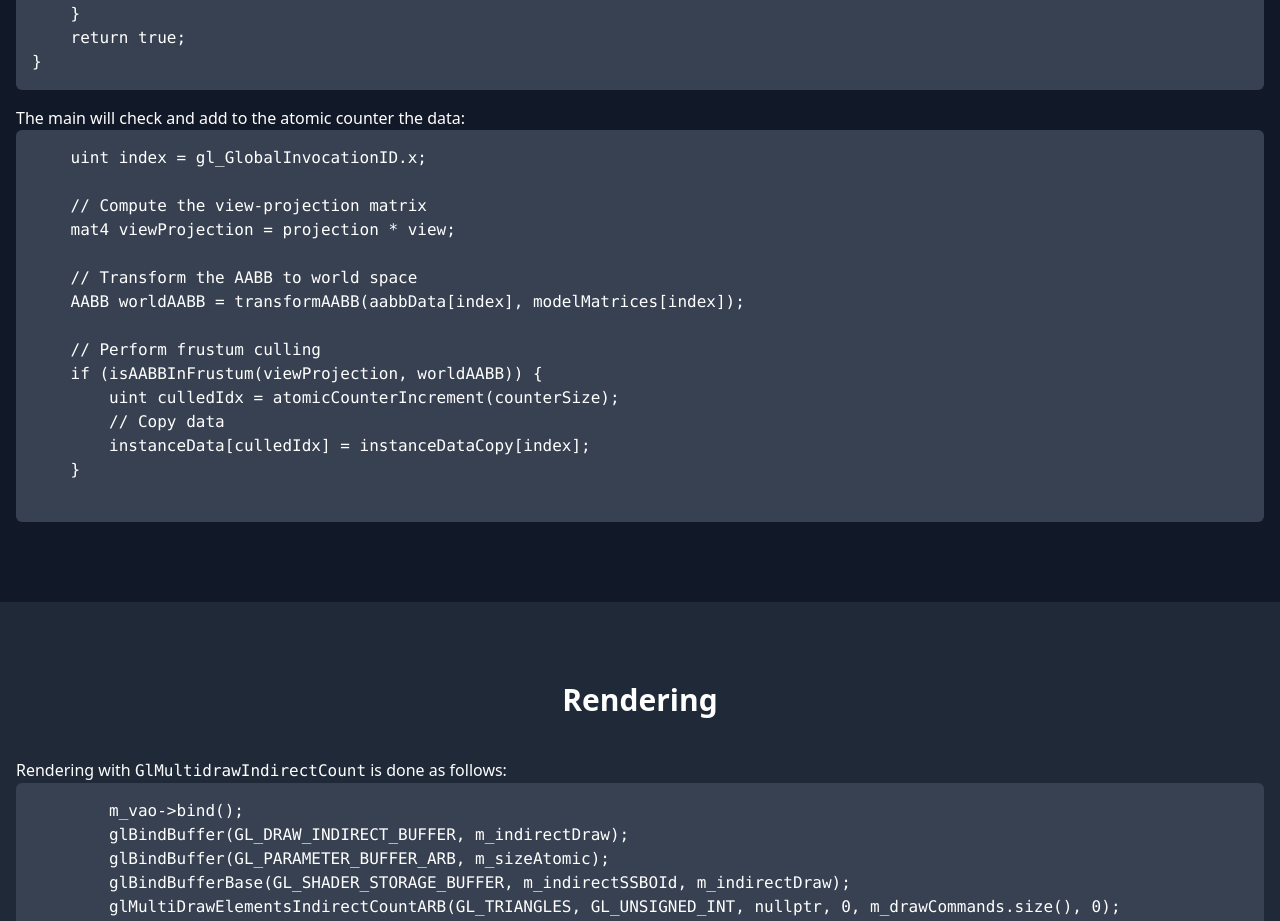
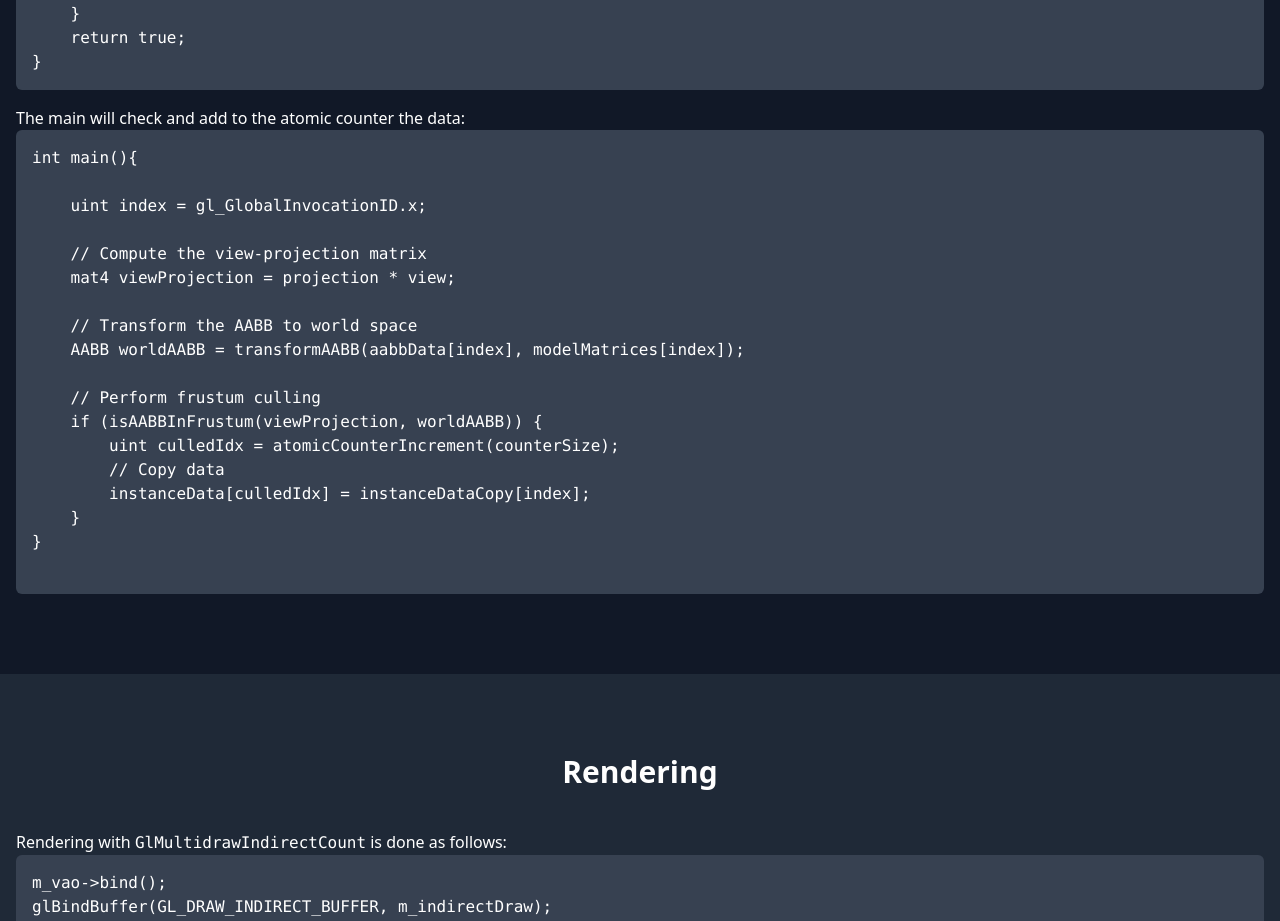
Before and after one commit to deni2312/deni2312.github.io, a React (Vite) app: page /deni2312.github.io/articles/culling in a window 1280 px wide. Shown: the part 5426-6347 px from the top of the page. Built offline with nearby package versions, Linux system fonts and the light colour scheme.

Commit message:
Added groups

```diff
--- a/src/articles/Culling.tsx
+++ b/src/articles/Culling.tsx
@@ -248,7 +248,9 @@ layout(binding = 0) uniform atomic_uint counterSize;
       </pre>
       <p className="mt-4">The main will check and add to the atomic counter the data:</p>
       <pre className="bg-gray-700 p-4 rounded-md text-white">
-        {`    uint index = gl_GlobalInvocationID.x;
+        {`int main(){
+
+    uint index = gl_GlobalInvocationID.x;
 
     // Compute the view-projection matrix
     mat4 viewProjection = projection * view;
@@ -261,6 +263,7 @@ layout(binding = 0) uniform atomic_uint counterSize;
         uint culledIdx = atomicCounterIncrement(counterSize);
         // Copy data
         instanceData[culledIdx] = instanceDataCopy[index];
+    }
 }
 
 `}
@@ -278,7 +281,7 @@ const RenderingSection: React.FC = () => (
         Rendering with <code>GlMultidrawIndirectCount</code> is done as follows:
       </p>
       <pre className="bg-gray-700 p-4 rounded-md text-white">
-      {`        m_vao->bind();
+{`m_vao->bind();
 glBindBuffer(GL_DRAW_INDIRECT_BUFFER, m_indirectDraw);
 glBindBuffer(GL_PARAMETER_BUFFER_ARB, m_sizeAtomic);
 glBindBufferBase(GL_SHADER_STORAGE_BUFFER, m_indirectSSBOId, m_indirectDraw);
```
Lines whose indentation alone changed are shown as unchanged.
